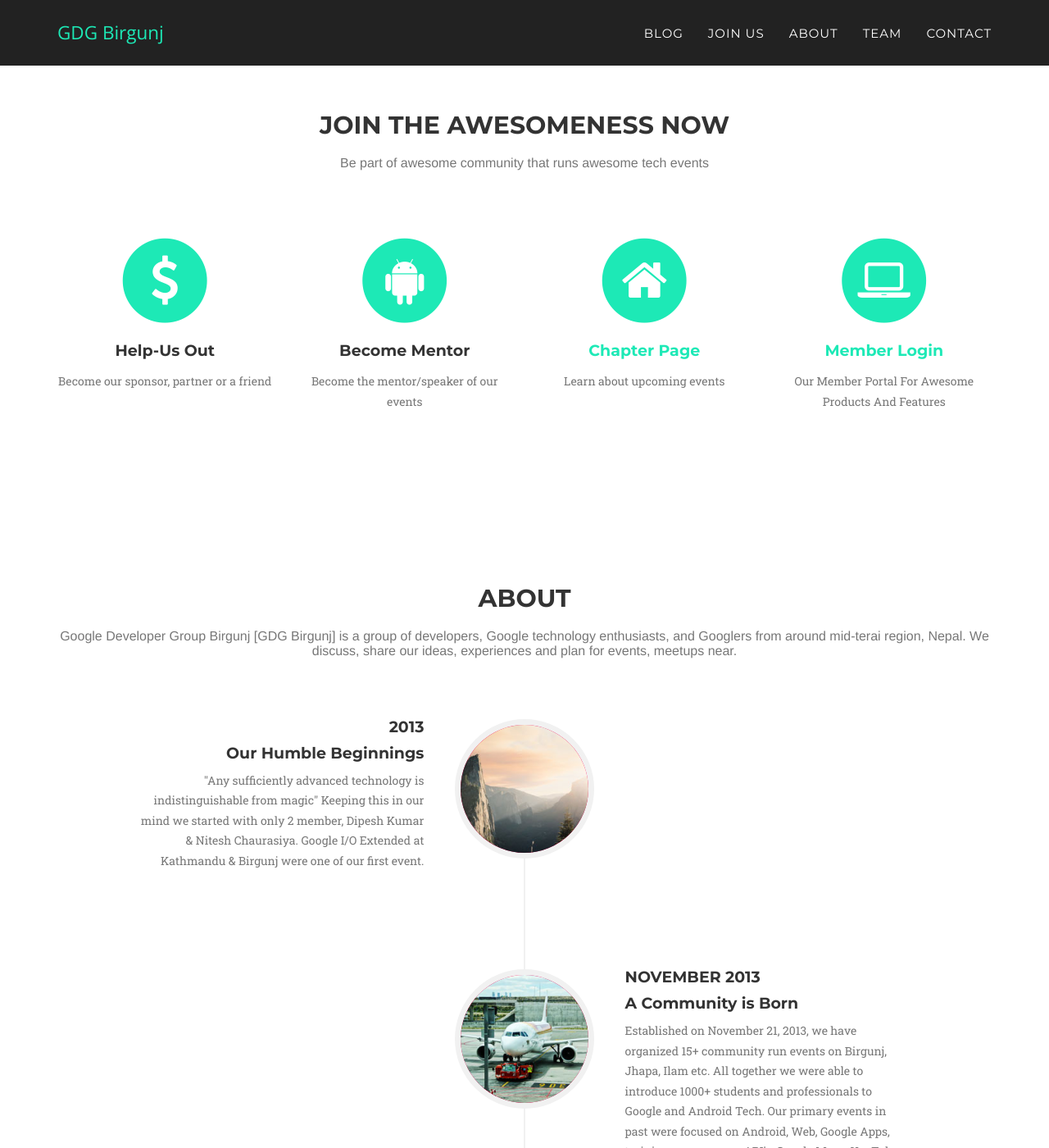
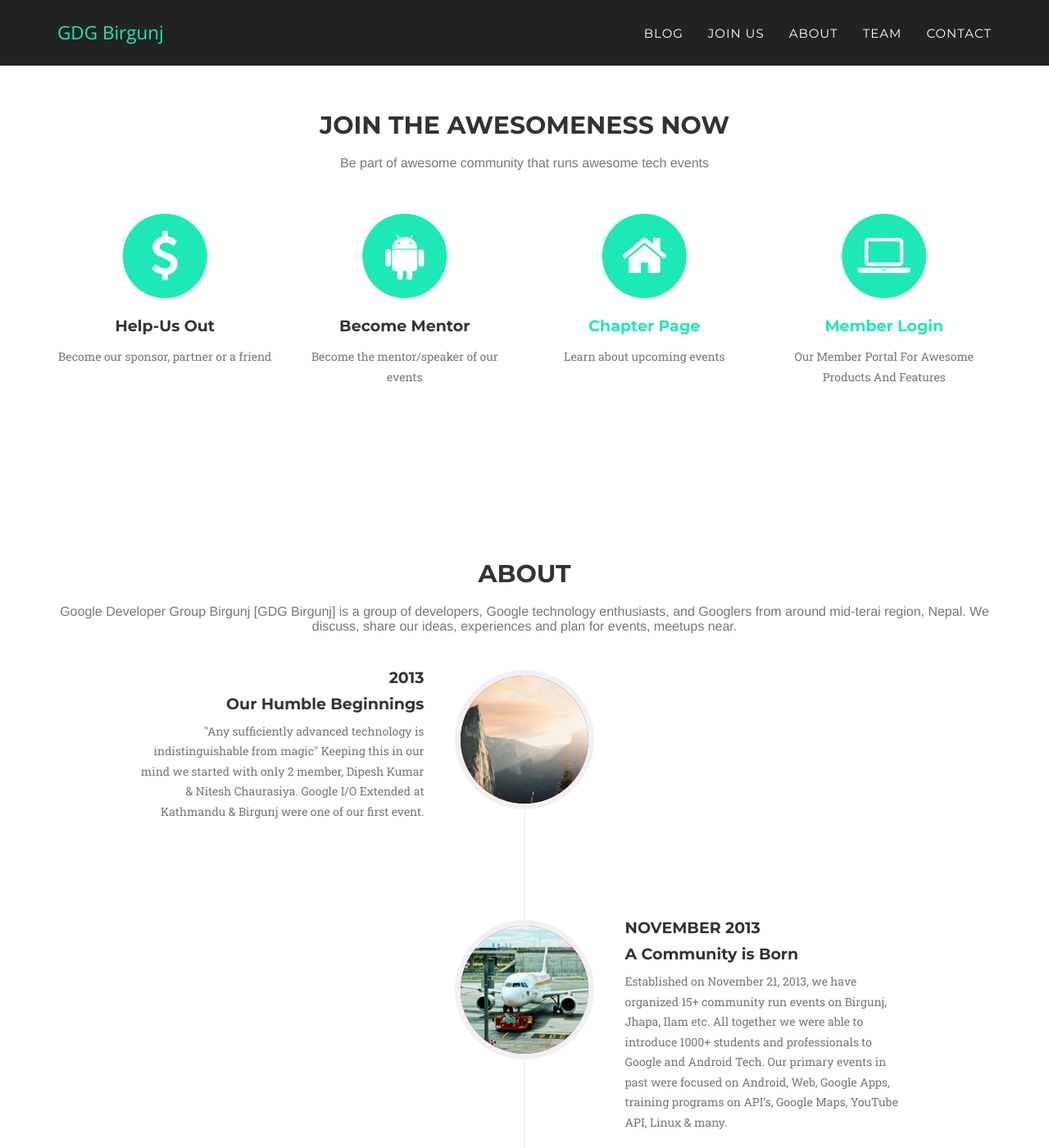
Before and after one commit to gdgbirgunj/gdgbirgunj.org, a Jekyll site: the page built from index.html, in a window 1280 px wide and 1400 px high, scrolled down 694 px. Shown: the whole window at 82% size. Built offline with Jekyll 4.4.1, drawn with Linux system fonts in a browser that asks for light colours; some web fonts are replaced.

Commit message:
edited contacts

```diff
--- a/_includes/css/agency.css
+++ b/_includes/css/agency.css
@@ -332,7 +332,7 @@
 }
 
 section h3.section-subheading {
-    margin-bottom: 75px;
+    margin-bottom: 45px;
     text-transform: none;
     font-family: "Droid Serif","Helvetica Neue",Helvetica,Arial,sans-serif;
     font-size: 16px;
@@ -341,7 +341,7 @@
 
 }
 
-@media(min-width:650px) {
+@media(min-width:700px) {
     section {
         padding: 100px 0;
     }
```
